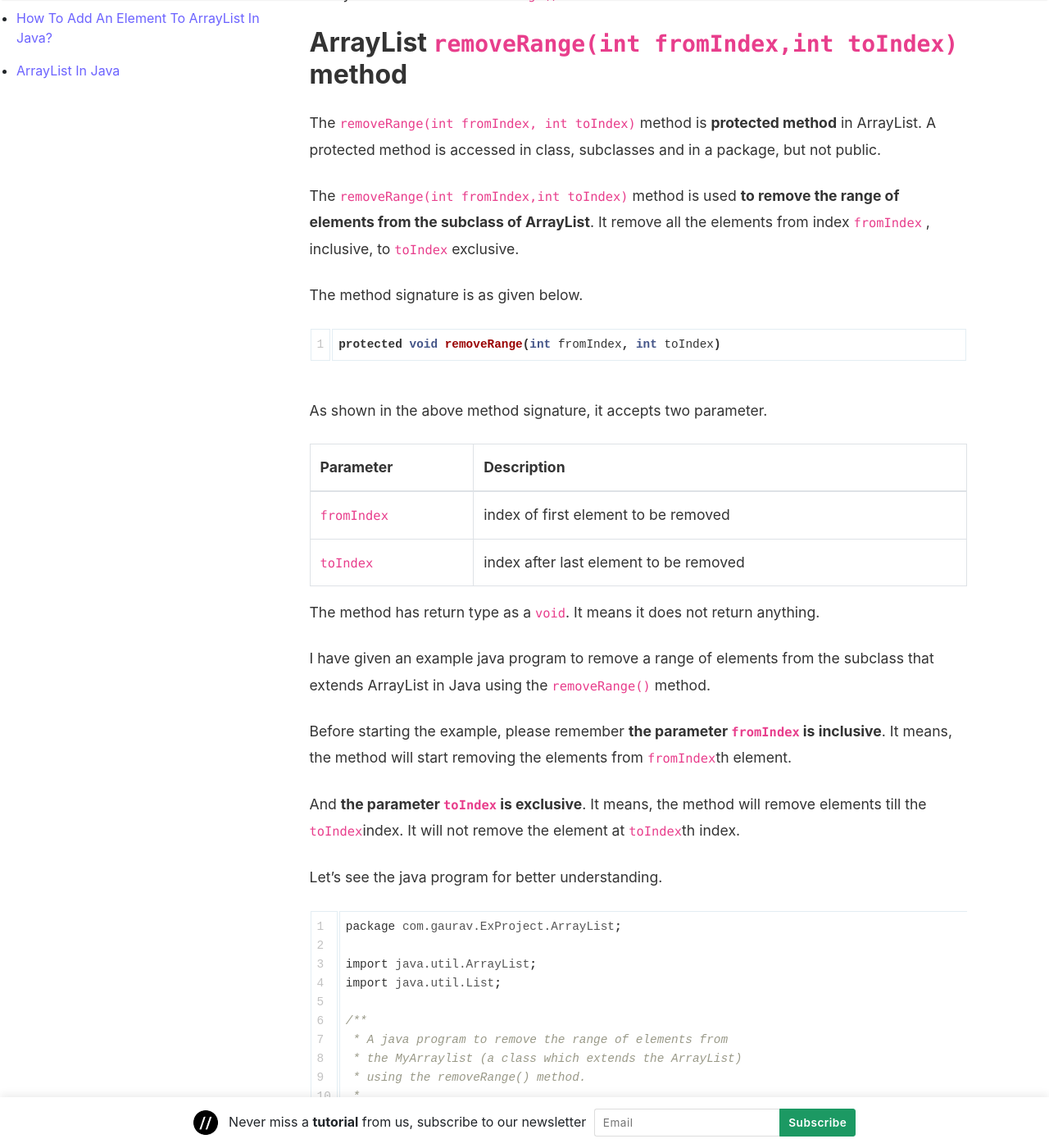
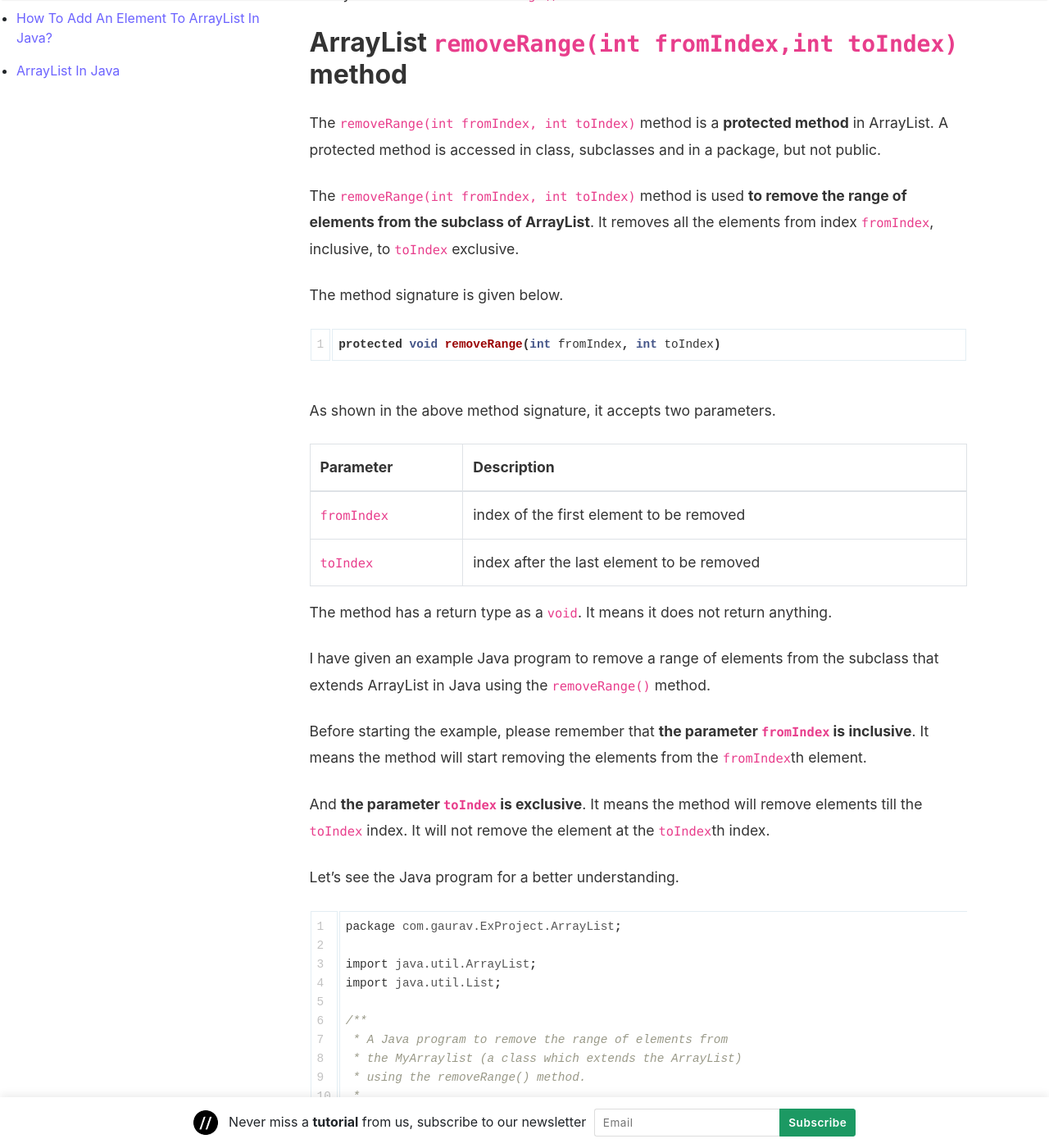
Before and after one commit to coderolls/coderolls-blog, a Jekyll site: the page built from _posts/collections/arraylist/2021-12-20-arraylist-removerange-method.md, in a window 1280 px wide and 1400 px high, scrolled down 852 px. Shown: the whole window at 82% size. Built offline with Jekyll 4.4.1, drawn with Linux system fonts in a browser that asks for light colours; nearby versions of some CDN libraries; comment, search, counter and statistics services are not loaded; some of the changed text lies outside the part shown.

Commit message:
Update 2021-12-20-arraylist-removerange-method.md

````diff
--- a/_posts/collections/arraylist/2021-12-20-arraylist-removerange-method.md
+++ b/_posts/collections/arraylist/2021-12-20-arraylist-removerange-method.md
@@ -4,10 +4,10 @@ title: "ArrayList removeRange() method in Java"
 author: gaurav
 categories: [Collections, ArrayList]
 toc: true
-description: "In this article, we will see removeRange() method of ArrayList class in Java. This method is used to remove a range of elements from the ArrayList."
+description: "In this article, we will see the removeRange() method of the ArrayList class in Java. This method is used to remove a range of elements from the ArrayList."
 ---
 
-In this article, we will see `removeRange()` method of [ArrayList class in Java](https://coderolls.com/arraylist-in-java/). ArrayList class in Java. This method is used to remove a range of elements from the ArrayList.
+In this article, we will see the `removeRange()` method of [ArrayList class in Java](https://coderolls.com/arraylist-in-java/). ArrayList class in Java. This method is used to remove a range of elements from the ArrayList.
 
 
 ## Introduction
@@ -24,32 +24,32 @@ Today we will see the `removeRange()` method.
 
 ## ArrayList `removeRange(int fromIndex,int toIndex)` method
 
-The `removeRange(int fromIndex, int toIndex)` method is **protected method** in ArrayList. A protected method is accessed in class, subclasses and in a package, but not public.
+The `removeRange(int fromIndex, int toIndex)` method is a **protected method** in ArrayList. A protected method is accessed in class, subclasses and in a package, but not public.
 
-The `removeRange(int fromIndex,int toIndex)` method is used **to remove the range of elements from the subclass of ArrayList**.  It remove all the elements from index  `fromIndex` , inclusive, to `toIndex` exclusive.
+The `removeRange(int fromIndex, int toIndex)` method is used **to remove the range of elements from the subclass of ArrayList**.  It removes all the elements from index  `fromIndex`, inclusive, to `toIndex` exclusive.
 
-The method signature is as given below.
+The method signature is given below.
 
 ```java
 protected void removeRange(int fromIndex, int toIndex)
 ```
-As shown in the above method signature, it accepts two parameter.
+As shown in the above method signature, it accepts two parameters.
 
-{:class="table table-bordered"}
+{:class=" table table-bordered"}
 |Parameter|Description|
 |:------------|:-------|
-|`fromIndex`|index of first element to be removed|
-|`toIndex`|index after last element to be removed|
+|`fromIndex`|index of the first element to be removed|
+|`toIndex`|index after the last element to be removed|
 
-The method has return type as a `void`. It means it does not return anything.
+The method has a return type as a `void`. It means it does not return anything.
 
-I have given an example java program to remove a range of elements from the subclass that extends ArrayList in Java using the `removeRange()` method.
+I have given an example Java program to remove a range of elements from the subclass that extends ArrayList in Java using the `removeRange()` method.
 
-Before starting the example, please remember **the parameter `fromIndex` is inclusive**. It means, the method will start removing the elements from `fromIndex`th element.
+Before starting the example, please remember that **the parameter `fromIndex` is inclusive**. It means the method will start removing the elements from the `fromIndex`th element.
 
-And **the parameter `toIndex` is exclusive**. It means, the method will remove elements till the `toIndex`index. It will not remove the element at `toIndex`th index.
+And **the parameter `toIndex` is exclusive**. It means the method will remove elements till the `toIndex` index. It will not remove the element at the `toIndex`th index.
 
-Let's see the java program for better understanding.
+Let's see the Java program for a better understanding.
 
 ```java
 package com.gaurav.ExProject.ArrayList;
@@ -58,7 +58,7 @@ import java.util.ArrayList;
 import java.util.List;
 
 /**
- * A java program to remove the range of elements from
+ * A Java program to remove the range of elements from
  * the MyArraylist (a class which extends the ArrayList)
  * using the removeRange() method.
  *
@@ -70,40 +70,40 @@ import java.util.List;
  */
 public class MyArrayList extends ArrayList<String> {
 
-	public static void main(String[] args) {
+  public static void main(String[] args) {
 
-		MyArrayList myArrayList = new MyArrayList();
+    MyArrayList myArrayList = new MyArrayList();
 
-		myArrayList.add("Monday");
-		myArrayList.add("Tuesday");
-		myArrayList.add("Wednesday");
-		myArrayList.add("Thursday");
-		myArrayList.add("Friday");
-		myArrayList.add("Saturday");
-		myArrayList.add("Sunday");
+    myArrayList.add("Monday");
+    myArrayList.add("Tuesday");
+    myArrayList.add("Wednesday");
+    myArrayList.add("Thursday");
+    myArrayList.add("Friday");
+    myArrayList.add("Saturday");
+    myArrayList.add("Sunday");
 
-        System.out.println("Arraylist before removing range of elments:\n"+ myArrayList);
+    System.out.println("ArrayList before removing a range of elements:\n"+ myArrayList);
 
-        myArrayList.removeRange(2, 4);
+    myArrayList.removeRange(2, 4);
 
-        System.out.println("\nArraylist after removing range of elments:\n"+ myArrayList);
-	}
+    System.out.println("\nArrayList after removing a range of elements:\n"+ myArrayList);
+  }
 }
 ```
 
 Output:
 
 ```
-Arraylist before removing range of elments:
+ArrayList before removing a range of elements:
 [Monday, Tuesday, Wednesday, Thursday, Friday, Saturday, Sunday]
 
-Arraylist after removing range of elments:
+Arraylist after removing a range of elements:
 [Monday, Tuesday, Friday, Saturday, Sunday]
 ```
 
 ## Conclusion
 
-We can use the `removeRange(int fromIndex, int toIndex)` method **to remove the range of elements from the subclass of ArrayList.** This range will start from the element at index `fromIndex` to the element before `toIndex` index.
+We can use the `removeRange(int fromIndex, int toIndex)` method **to remove the range of elements from the subclass of ArrayList.** This range will start from the element at index `fromIndex` to the element before the `toIndex` index.
 
  **The parameter `fromIndex` is inclusive and `toIndex` is exclusive.**
 
````
